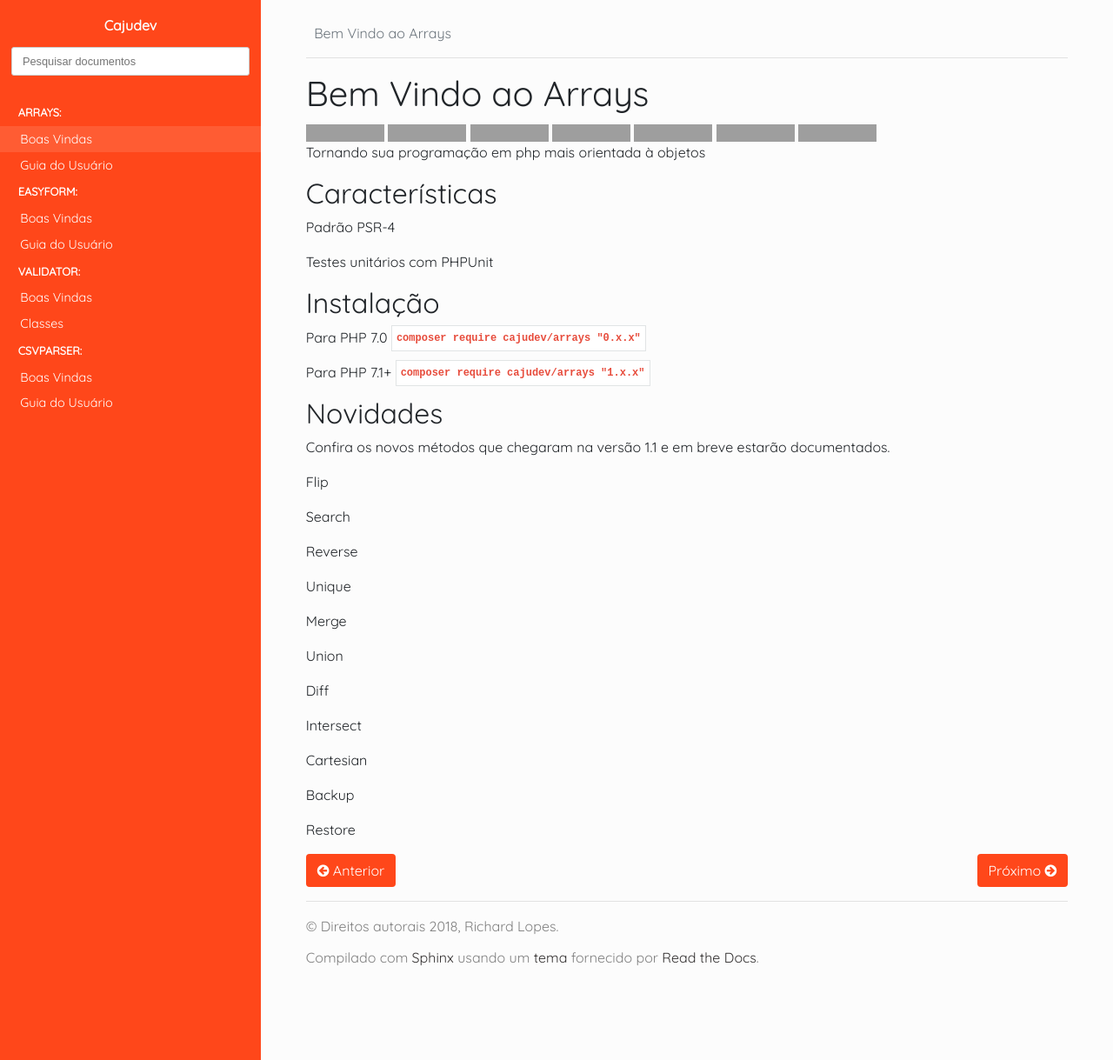
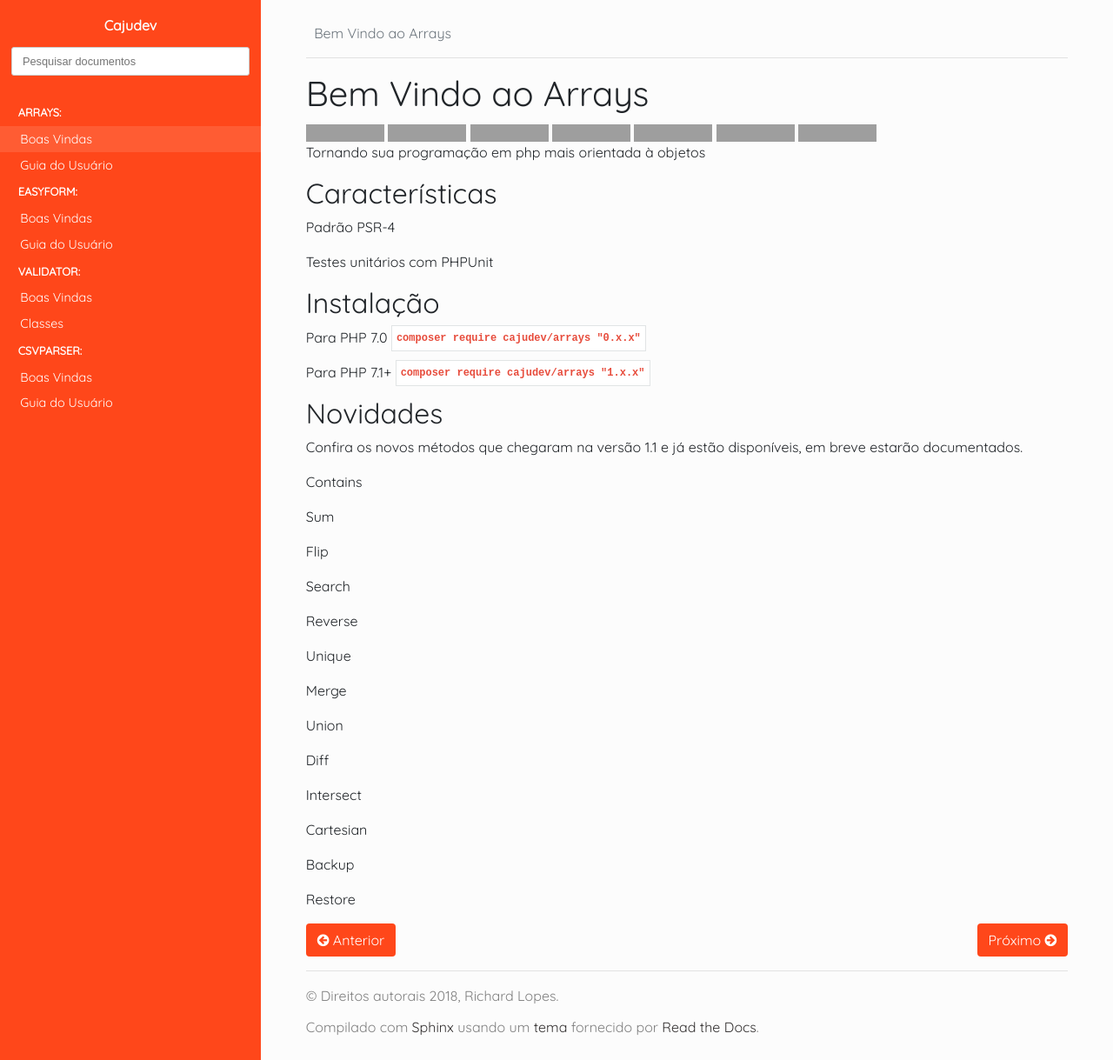
Before and after one commit to cajudev/docs, a Sphinx documentation site: the page built from source/arrays/index.rst, in a window 1280 px wide and 1219 px high, cut to the strip 0-1219 px from the top of the window. Shown: the whole strip at 87% size. Built offline with Sphinx 7.4.7 and the Read the Docs theme 2.0.0, drawn with Linux system fonts in a browser that asks for light colours; nearby versions of some CDN libraries; library files that are not in the unit come from our copies; pages that are not in the unit, such as notebooks, are missing from menus; grey boxes are pictures that could not be loaded.

Commit message:
Update index.rst

```diff
--- a/source/arrays/index.rst
+++ b/source/arrays/index.rst
@@ -41,8 +41,10 @@
 Novidades
 =========
 
-Confira os novos métodos que chegaram na versão 1.1 e em breve estarão documentados.
+Confira os novos métodos que chegaram na versão 1.1 e já estão disponíveis, em breve estarão documentados.
 
+- Contains
+- Sum
 - Flip
 - Search
 - Reverse
```
